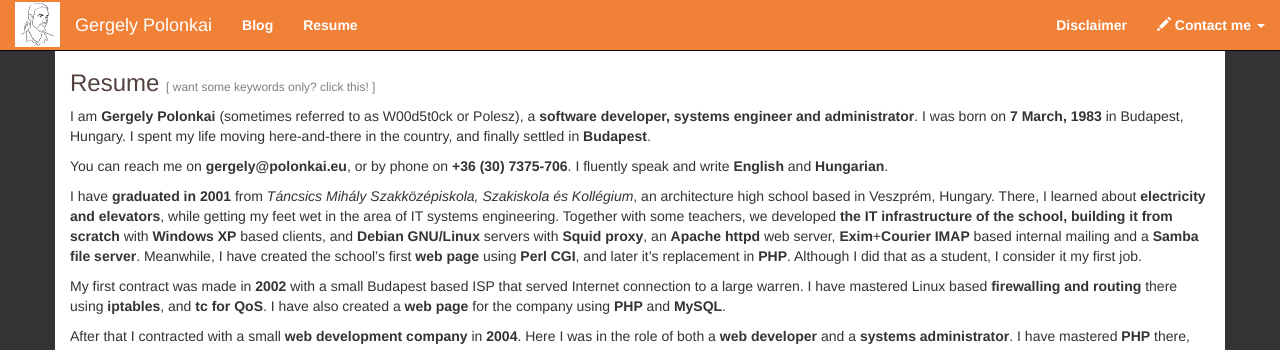
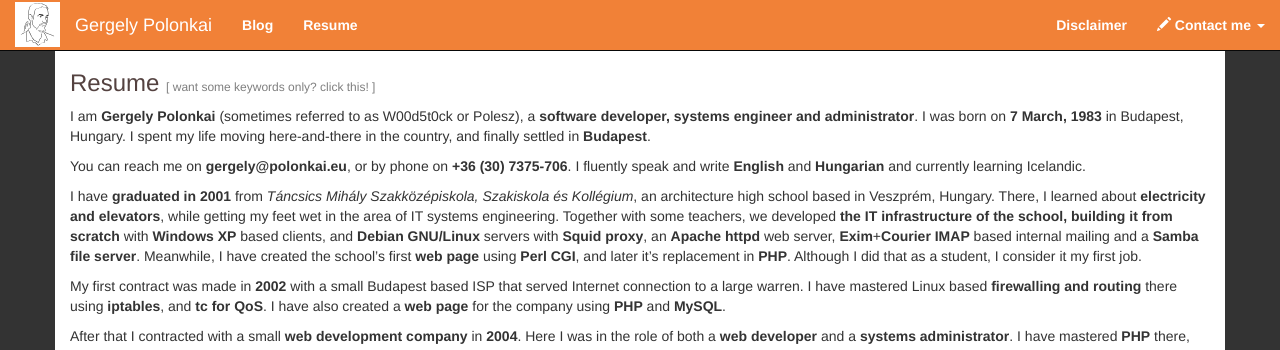
Before and after one commit to gergelypolonkai/gergelypolonkai.github.io, a Jekyll site: the page built from resume/index.html, in a window 1280 px wide and 1118 px high. Shown: the top 350 px of the window. Built offline with Jekyll 4.4.1, drawn with Linux system fonts in a browser that asks for light colours; nearby versions of some CDN libraries; comment, search, counter and statistics services are not loaded.

Commit message:
Add remark about Icelandic

```diff
--- a/resume/index.html
+++ b/resume/index.html
@@ -25,7 +25,7 @@ title: Resume
         or by phone on <span class="b" itemprop="telephone">+36 (30)
         7375-706</span>. I fluently speak and
         write <span class="b">English</span>
-        and <span class="b">Hungarian</span>.
+	and <span class="b">Hungarian</span> and currently learning Icelandic.
     </p>
 
     <p>
```
